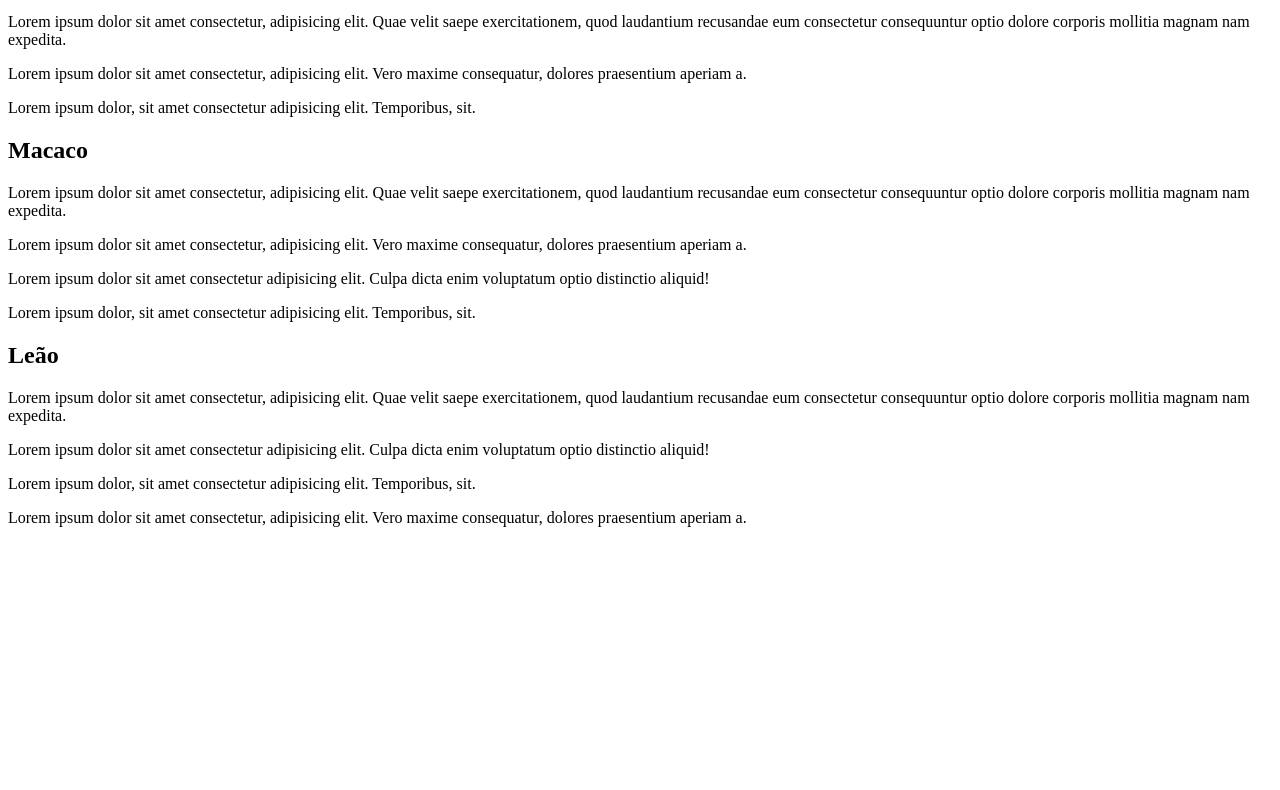
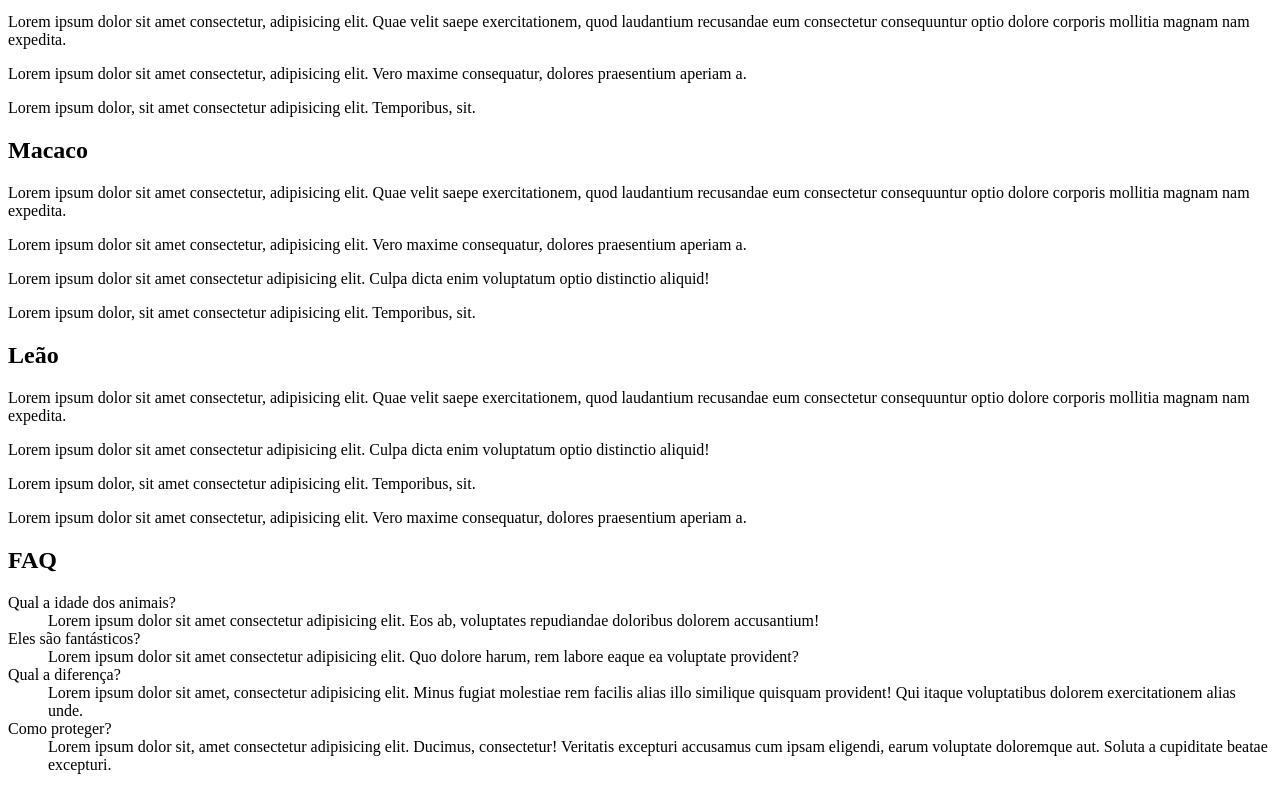
Before and after one commit to devMagno/animais-fantasticos, a plain HTML site: page index.html in a window 1280 px wide. Shown: the part 5681-6471 px from the top of the page. Before the commit the page ends 6224 px from the top, so only its background shows below. Drawn offline with Linux system fonts and the light colour scheme.

Commit message:
Adiciona estrutura da seção de FAQ

```diff
--- a/index.html
+++ b/index.html
@@ -85,6 +85,20 @@
     </div>
   </section>
 
+  <section class="grid-section faq" id="faq">
+    <h1>FAQ</h1>
+    <dl>
+      <dt>Qual a idade dos animais?</dt>
+      <dd>Lorem ipsum dolor sit amet consectetur adipisicing elit. Eos ab, voluptates repudiandae doloribus dolorem accusantium!</dd>
+      <dt>Eles são fantásticos?</dt>
+      <dd>Lorem ipsum dolor sit amet consectetur adipisicing elit. Quo dolore harum, rem labore eaque ea voluptate provident?</dd>
+      <dt>Qual a diferença?</dt>
+      <dd>Lorem ipsum dolor sit amet, consectetur adipisicing elit. Minus fugiat molestiae rem facilis alias illo similique quisquam provident! Qui itaque voluptatibus dolorem exercitationem alias unde.</dd>
+      <dt>Como proteger?</dt>
+      <dd>Lorem ipsum dolor sit, amet consectetur adipisicing elit. Ducimus, consectetur! Veritatis excepturi accusamus cum ipsam eligendi, earum voluptate doloremque aut. Soluta a cupiditate beatae excepturi.</dd>
+    </dl>
+  </section>
+
   <script src="script.js"></script>
 </body>
 </html>
```
